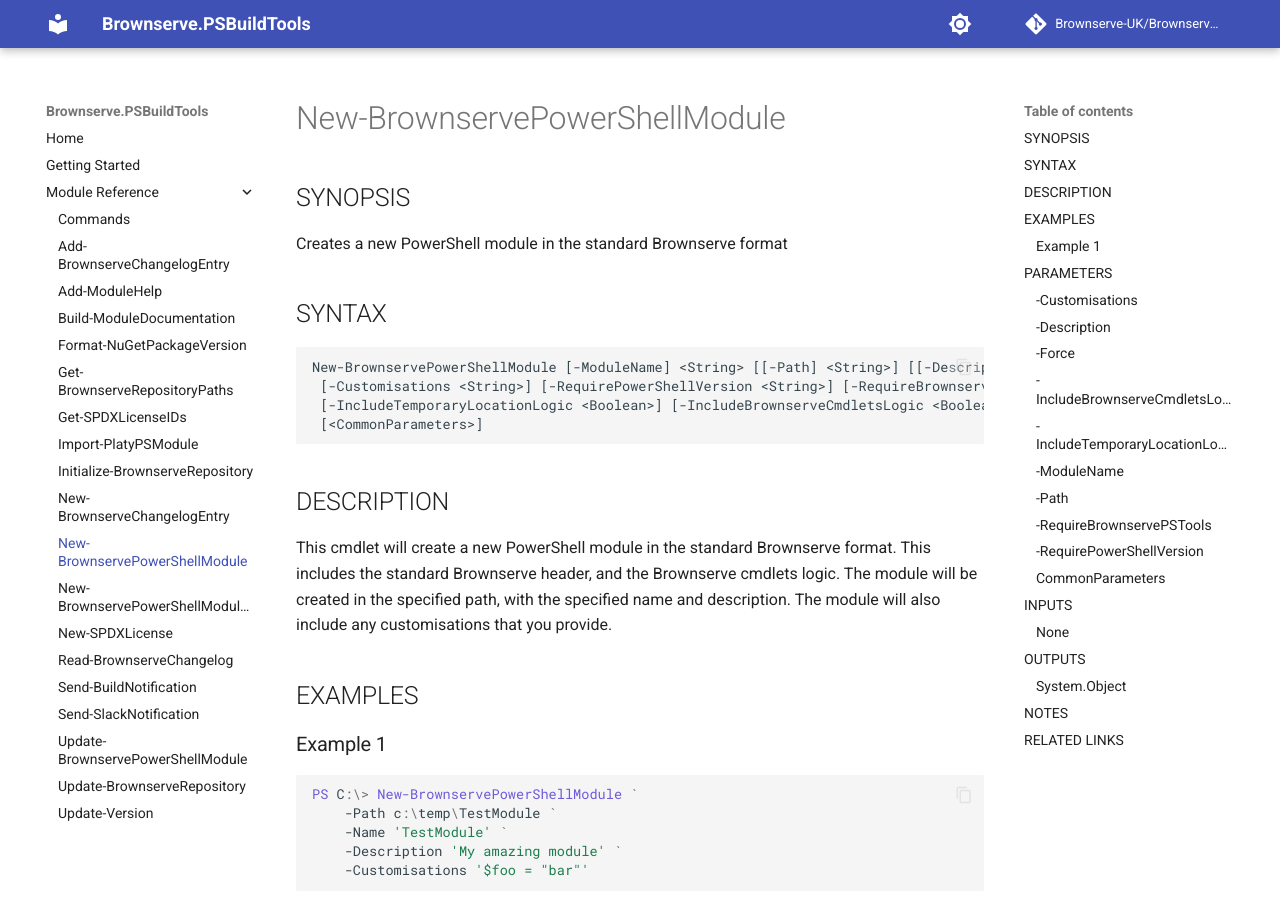
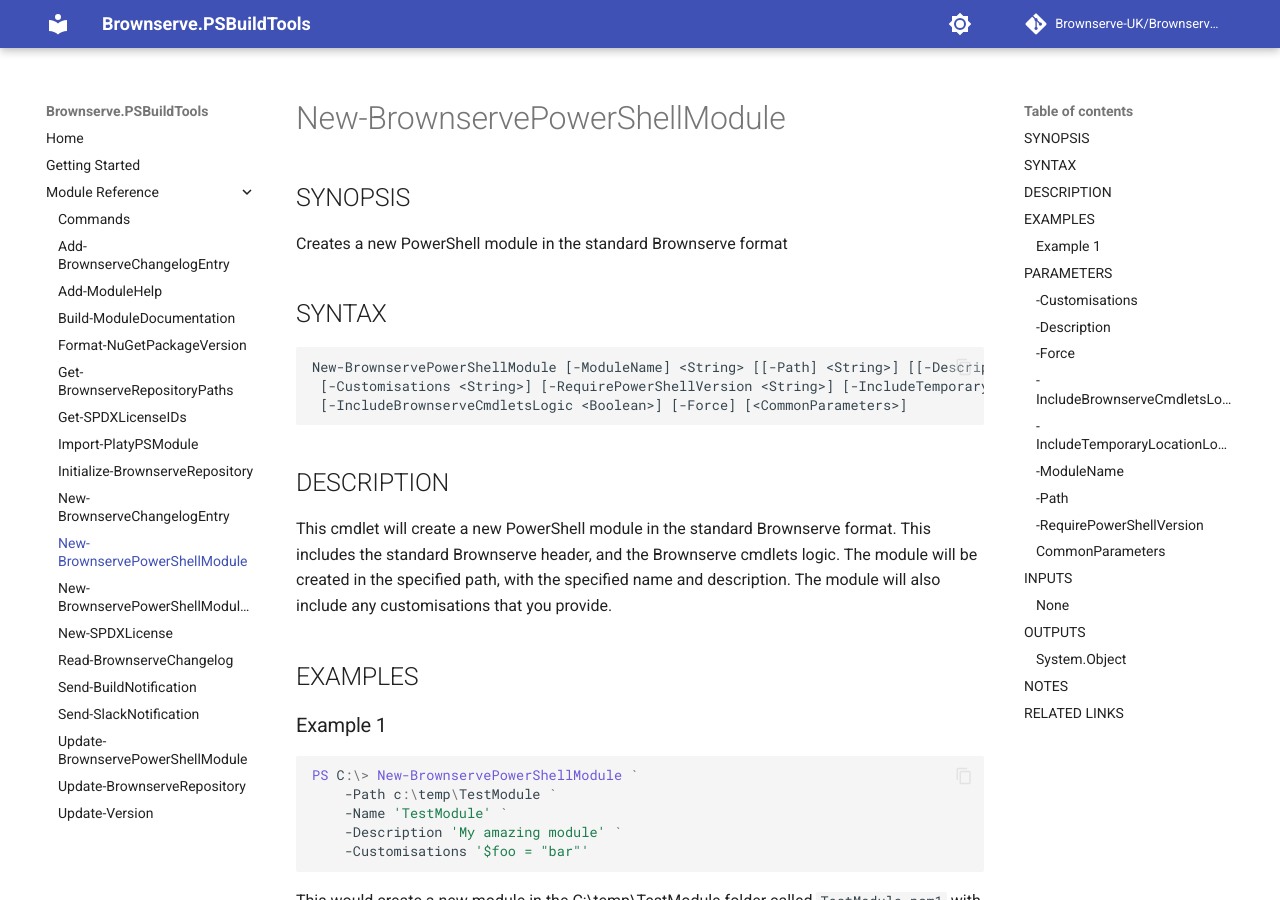
Before and after one commit to Brownserve-UK/PSBuildTools, an MkDocs documentation site: the page built from pages/Cmdlet reference/New-BrownservePowerShellModule.md, in a window 1280 px wide and 900 px high. Built offline with MkDocs 1.6.1 and Material for MkDocs 9.7.7, drawn with Linux system fonts in a browser that asks for light colours; comment, search, counter and statistics services are not loaded; some of the changed text lies outside the part shown.

Commit message:
fix: stale references post move

````diff
--- a/pages/Cmdlet reference/New-BrownservePowerShellModule.md
+++ b/pages/Cmdlet reference/New-BrownservePowerShellModule.md
@@ -15,9 +15,8 @@ Creates a new PowerShell module in the standard Brownserve format
 
 ```text
 New-BrownservePowerShellModule [-ModuleName] <String> [[-Path] <String>] [[-Description] <String>]
- [-Customisations <String>] [-RequirePowerShellVersion <String>] [-RequireBrownservePSTools <Boolean>]
- [-IncludeTemporaryLocationLogic <Boolean>] [-IncludeBrownserveCmdletsLogic <Boolean>] [-Force]
- [<CommonParameters>]
+ [-Customisations <String>] [-RequirePowerShellVersion <String>] [-IncludeTemporaryLocationLogic <Boolean>]
+ [-IncludeBrownserveCmdletsLogic <Boolean>] [-Force] [<CommonParameters>]
 ```
 
 ## DESCRIPTION
@@ -152,22 +151,6 @@ Accept pipeline input: False
 Accept wildcard characters: False
 ```
 
-### -RequireBrownservePSTools
-
-If set to true this will add a requirement for the Brownserve.PSTools module.
-
-```yaml
-Type: Boolean
-Parameter Sets: (All)
-Aliases:
-
-Required: False
-Position: Named
-Default value: None
-Accept pipeline input: False
-Accept wildcard characters: False
-```
-
 ### -RequirePowerShellVersion
 
 If provided this will add a requirement for the specified version of PowerShell.
````
Also changed, not shown: 9 other files.
